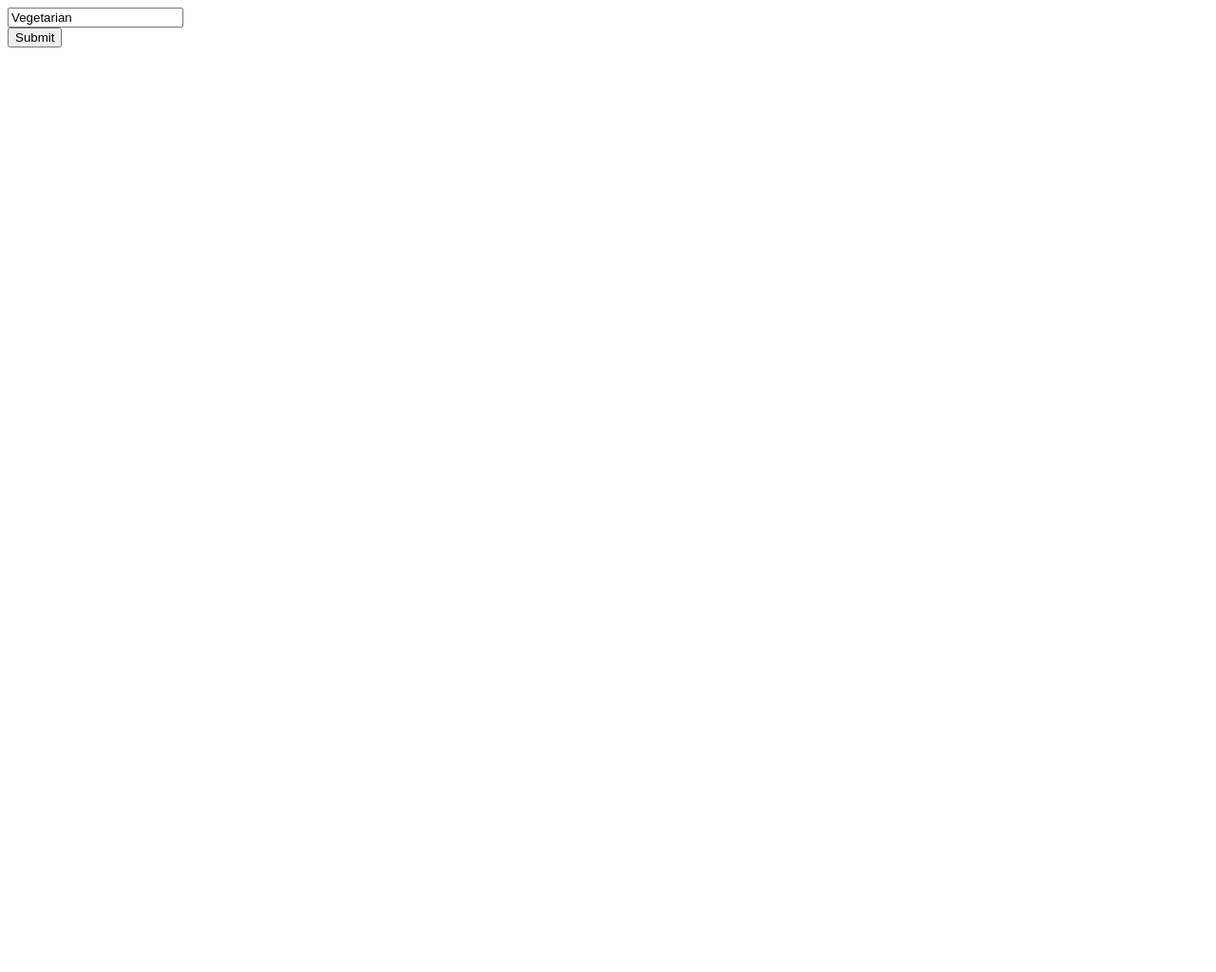
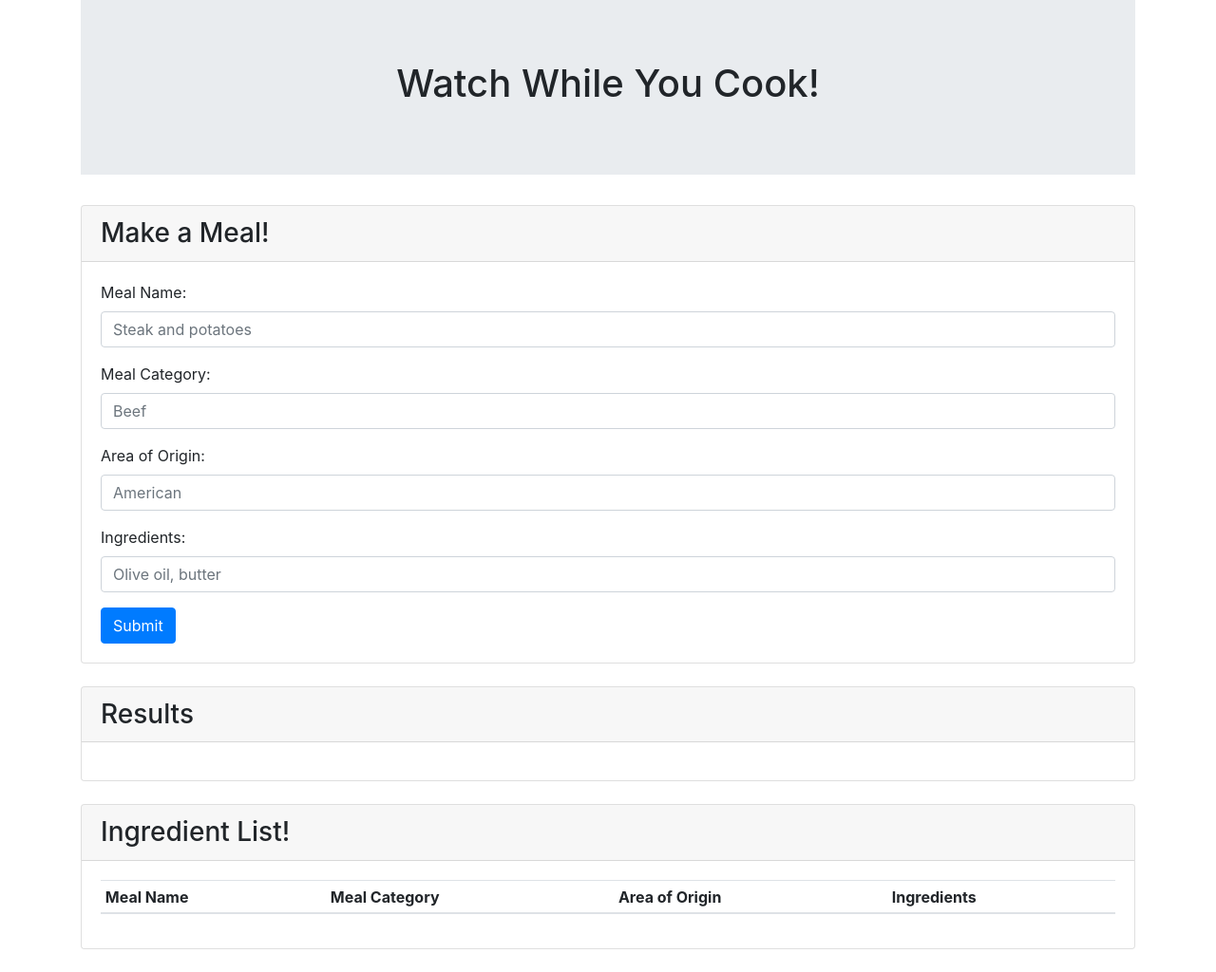
Before and after one commit to cjal920/First-Project, a plain HTML site: page theMealDB.html in a window 1280 px wide. Shown: the whole page at 95% size. Before the commit the page ends 800 px from the top, so only its background shows below. Drawn offline with nearby package versions, Linux system fonts and the light colour scheme.

Commit message:
Update theMealDB.html
html card field with meal name, meal category, area of origin, and ingredient fields; also results form and ingredient list form have been added.

```diff
--- a/theMealDB.html
+++ b/theMealDB.html
@@ -1,25 +1,93 @@
 <!DOCTYPE html>
 <html lang="en">
+
 <head>
     <meta charset="UTF-8">
     <meta name="viewport" content="width=device-width, initial-scale=1.0">
     <meta http-equiv="X-UA-Compatible" content="ie=edge">
-    <title>Document</title>
+    <link rel="stylesheet" href="https://stackpath.bootstrapcdn.com/bootstrap/4.1.1/css/bootstrap.min.css" integrity="sha384-WskhaSGFgHYWDcbwN70/dfYBj47jz9qbsMId/iRN3ewGhXQFZCSftd1LZCfmhktB"
+        crossorigin="anonymous">
+    <script src="https://cdnjs.cloudflare.com/ajax/libs/jquery/3.2.1/jquery.min.js"></script>
+    <title>Watch While You Cook</title>
 </head>
+
 <body>
+    <div class="container">
+        <div class="jumbotron jumbotron-fluid">
+            <h1 class="text-center">Watch While You Cook!</h1>
+        </div>
 
-    <form >
-        <input type="text" id="category" value="Vegetarian"><br>
+        <div class="card">
+            <h3 class="card-header">Make a Meal!</h3>
+            <div class="card-body">
+                <form>
+                    <div class="form-group">
+                        <label for="mealName">Meal Name:</label>
+                        <input type="name" class="form-control" id="mealName" placeholder="Steak and potatoes">
+                    </div>
+                    <div class="form-group">
+                        <label for="mealCategory">Meal Category:</label>
+                        <input type="category" class="form-control" id="mealCategory" placeholder="Beef">
+                    </div>
+                    <div class="form-group">
+                        <label for="areaOrigin">Area of Origin:</label>
+                        <input type="place" class="form-control" id="areaOrigin" placeholder="American">
+                    </div>
+                    <div class="form-group">
+                        <label for="ingredients">Ingredients:</label>
+                        <input type="ingredients" class="form-control" id="ingredients" placeholder="Olive oil, butter">
+                    </div>
+                    <button type="submit" class="btn btn-primary">Submit</button>
+                </form>
+            </div>
+        </div>
+        <br>
+
+        <div class="row">
+
+            <div class="col-md-12">
 
 
-        <input type="submit" id="submit" value="Submit">
-    </form>
+                <div class="card mb-4">
+                    <h3 class="card-header">Results</h3>
+                    <div class="card-body">
 
-    <script src="https://cdnjs.cloudflare.com/ajax/libs/jquery/3.2.1/jquery.min.js"></script>
+                    </div>
+                </div>
+            </div>
+        </div>
+
+        <div class="row">
+
+            <div class="col-md-12">
+
+                <div class="card mb-4">
+                    <h3 class="card-header">Ingredient List!</h3>
+                    <div class="card-body">
+
+                        <table class="table table-sm table-hover" id='ingredient-table'>
+                            <thead>
+                                <tr>
+                                    <th scope="col">Meal Name</th>
+                                    <th scope="col">Meal Category</th>
+                                    <th scope="col">Area of Origin</th>
+                                    <th scope="col">Ingredients</th>
+                                </tr>
+                            </thead>
+                            <tbody>
+                            </tbody>
+                        </table>
+                    </div>
+                </div>
+            </div>
+        </div>
+
+    </div>
+
     <script type="text/javascript">
         var category = "";
         var queryUrl = "";
-        $("#submit").on("click", function(){
+        $("#submit").on("click", function () {
             event.preventDefault()
             console.log("test")
             category = $("#category").val().trim();
@@ -27,7 +95,7 @@
             $.ajax({
                 url: queryUrl,
                 method: "GET"
-            }).then(function(response) {
+            }).then(function (response) {
                 console.log(response);
             });
         })
@@ -35,4 +103,5 @@
 
     </script>
 </body>
+
 </html>
```
